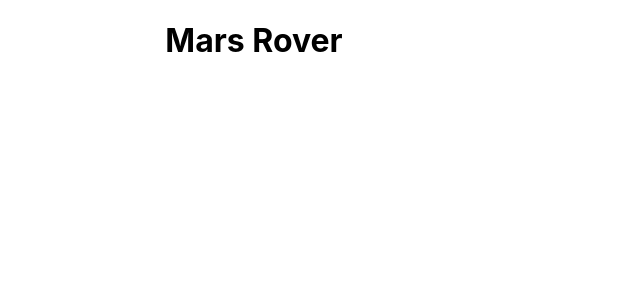
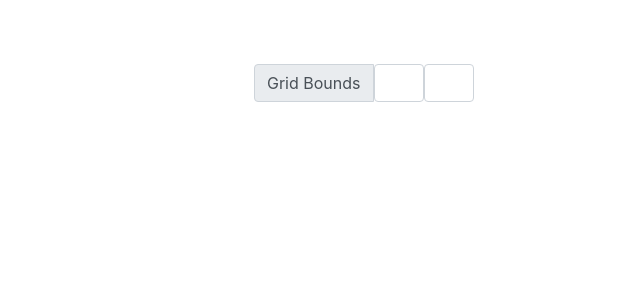
Before and after one commit to MarioR9/MarsRovers, a React (Create React App) app: page / in a window 1280 px wide. Shown: the top 300 px of the page, without its empty margins (386-1026 px from the left). Built offline with nearby package versions, Linux system fonts and the light colour scheme.

Commit message:
Bootstrap UI added and Gridbounds input added

```diff
--- a/package.json
+++ b/package.json
@@ -6,7 +6,9 @@
     "@testing-library/jest-dom": "^4.2.4",
     "@testing-library/react": "^9.5.0",
     "@testing-library/user-event": "^7.2.1",
+    "bootstrap": "^4.5.2",
     "react": "^16.13.1",
+    "react-bootstrap": "^1.3.0",
     "react-dom": "^16.13.1",
     "react-scripts": "3.4.3"
   },
--- a/public/index.html
+++ b/public/index.html
@@ -1,6 +1,12 @@
 <!DOCTYPE html>
 <html lang="en">
   <head>
+    <link
+    rel="stylesheet"
+    href="https://maxcdn.bootstrapcdn.com/bootstrap/4.5.0/css/bootstrap.min.css"
+    integrity="sha384-9aIt2nRpC12Uk9gS9baDl411NQApFmC26EwAOH8WgZl5MYYxFfc+NcPb1dKGj7Sk"
+    crossorigin="anonymous"
+  />
     <title>React App</title>
   </head>
   <body>
--- a/src/App.css
+++ b/src/App.css
@@ -36,3 +36,12 @@
     transform: rotate(360deg);
   }
 }
+
+.input-group{
+  width: 50px;
+}
+.input-location{
+  margin-left: 50%;
+  margin-right: 50%;
+  margin-top: 5%;
+}
--- a/src/App.js
+++ b/src/App.js
@@ -1,12 +1,32 @@
 import React from 'react';
 import './App.css';
+import { InputGroup, FormControl } from 'react-bootstrap';
 
-function App() {
-  return (
-    <div className="App">
-      <h1>Mars Rover</h1>
-    </div>
-  );
+
+export default class App extends React.Component{
+  constructor(props) {
+    super(props);
+    this.state = {gridX: '',gridY: '' };
+  }
+  render(){
+    return (
+      <div className="App">
+        <div className="input-location">
+        <InputGroup className="mb-3">
+          <InputGroup.Prepend>
+          <InputGroup.Text id="basic-addon1">Grid Bounds </InputGroup.Text>
+          <FormControl className="input-group" onChange={(e)=>{this.setState({gridX: e.currentTarget.value})}}
+          aria-label="gridPositionX"
+          />
+          <FormControl className="input-group" onChange={(e)=>{this.setState({gridY: e.currentTarget.value})}}
+          aria-label="gridPositionY"
+          />
+          </InputGroup.Prepend>
+        </InputGroup>
+        </div>
+
+      </div>
+    );
+  }
+
 }
-
-export default App;
```
Also changed, not shown: 1 other file (tests, documents, lock files or other folders).
